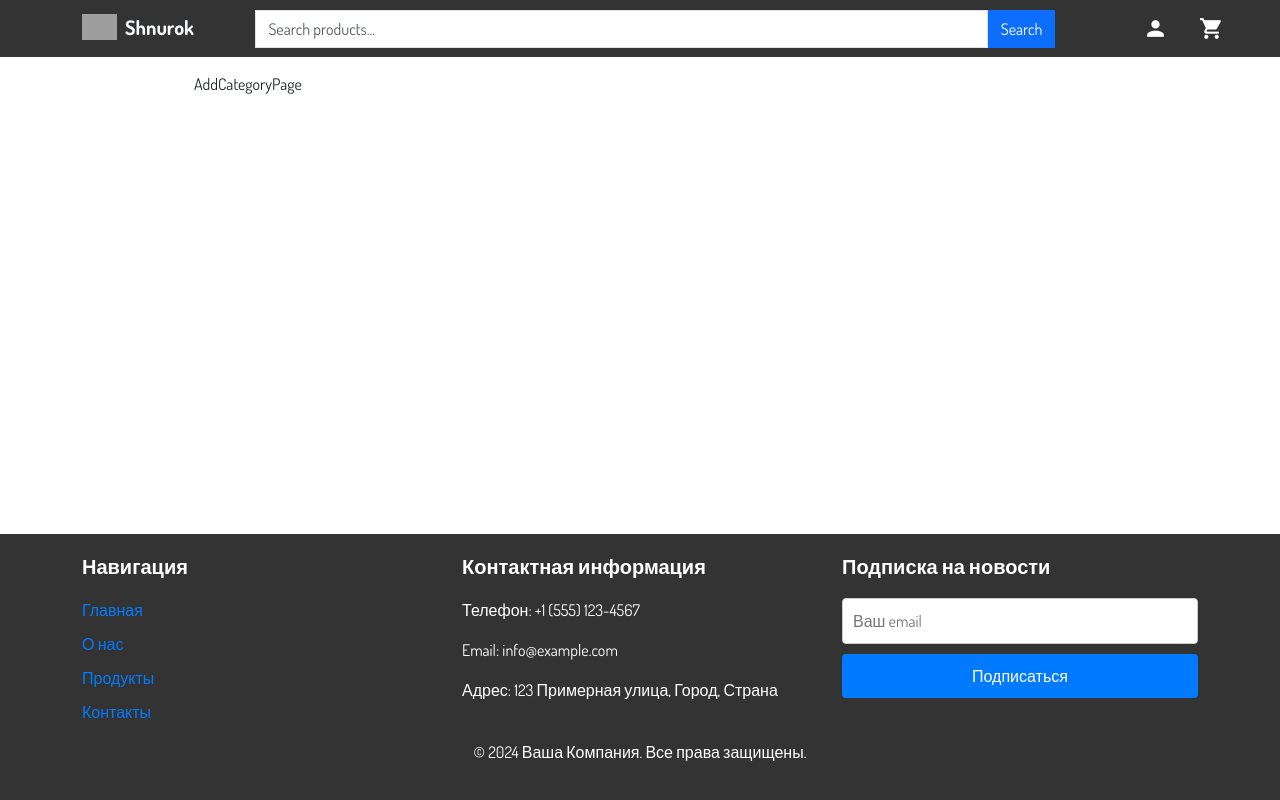
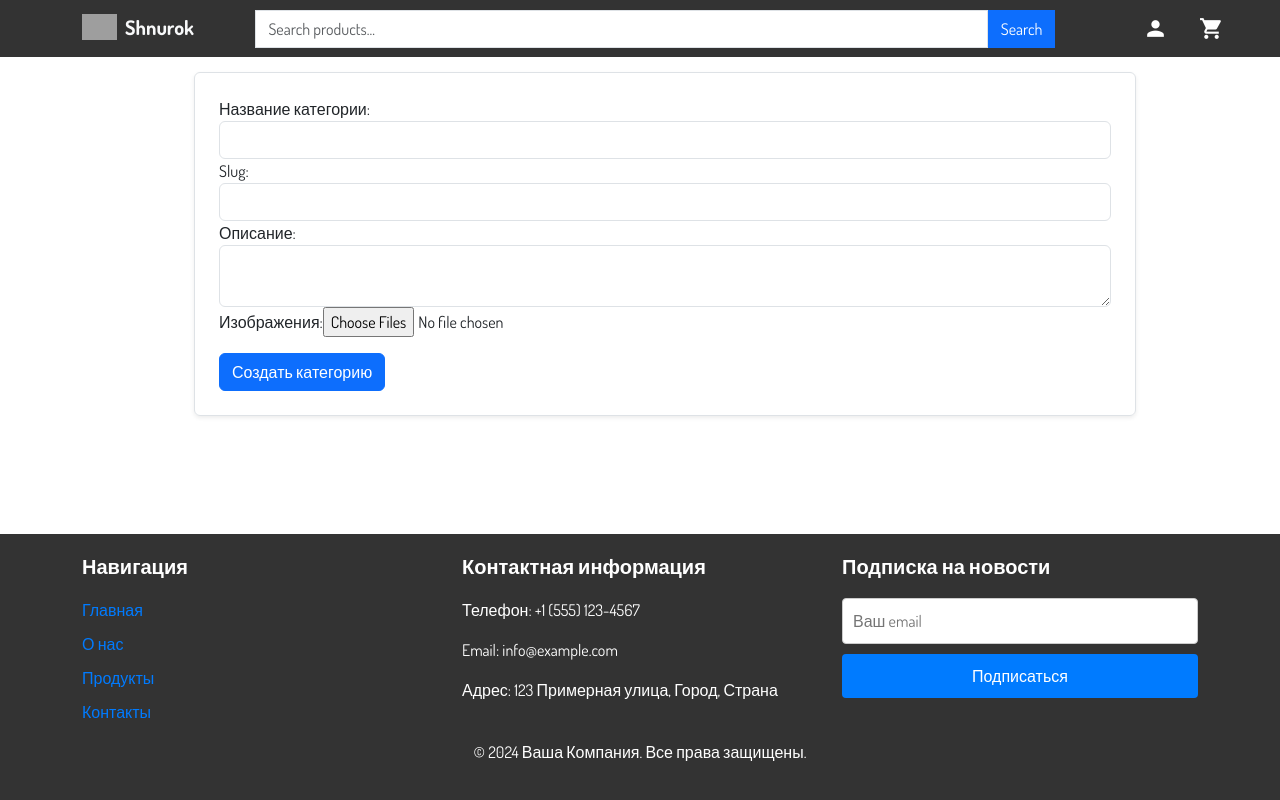
Before and after one commit to twintyit/Point, a React (Vite) app: page /admin/add-category in a window 1280 px wide. Built offline with nearby package versions, Linux system fonts and the light colour scheme; grey boxes are pictures that could not be loaded.

Commit message:
admin category

```diff
--- a/src/App.jsx
+++ b/src/App.jsx
@@ -16,8 +16,8 @@ import CheckoutPage from './pages/checkout/CheckoutPage';
 import { AuthProvider } from './contexts/AuthContext';
 
 import './App.css';
-import AddProductPage from "./pages/admin/add-category-page/AddProductPage.jsx";
-import AddCategoryPage from "./pages/admin/add-product-page/AddCategoryPage.jsx";
+import AddProductPage from "./pages/admin/add-product-page/AddProductPage.jsx";
+import AddCategoryPage from "./pages/admin/add-category-page/AddCategoryPage.jsx";
 import DeleteProductPage from "./pages/admin/delete-product-page/DeleteProductPage.jsx";
 import AdminPanel from "./pages/admin/admin-panel/AdminPanel.jsx";
 
--- a/src/contexts/CartContext.jsx
+++ b/src/contexts/CartContext.jsx
@@ -32,13 +32,15 @@ export const CartProvider = ({ children }) => {
 
     useEffect(() => {
         if (!authState.isAuthenticated && state.cart.length > 0) {
+            console.log(2);
             localStorage.setItem('cart', JSON.stringify(state.cart));
         }
     }, [state.cart, authState.isAuthenticated]);
 
     useEffect(() => {
         let tmpCart = JSON.parse(localStorage.getItem('cart'));
-        if(tmpCart != null) {
+        if(tmpCart != null && authState.isAuthenticated) {
+            console.log(1);
             tmpCart.map((item) => addToCart(item));
             localStorage.setItem('cart', JSON.stringify([]));
         }
--- /dev/null
+++ b/src/pages/admin/add-category-page/AddCategoryPage.jsx
@@ -0,0 +1,109 @@
+import React, {useState} from 'react';
+
+import './AddCategoryPage.css';
+
+const AddCategoryPage  = () => {
+    const [name, setName] = useState("");
+    const [slug, setSlug] = useState("");
+    const [description, setDescription] = useState("");
+    const [images, setImages] = useState([]);
+
+    const handleFileChange = (event) => {
+        setImages(event.target.files);
+    };
+
+    async function submitCategory() {
+        const formData = new FormData();
+        formData.append("name", name); // Изменено на маленькие буквы
+        formData.append("slug", slug || ""); // Изменено на маленькие буквы
+        formData.append("description", description); // Изменено на маленькие буквы
+
+        // Добавляем изображения
+        Array.from(images).forEach((image) => formData.append("images", image)); // Изменено на маленькие буквы
+
+        try {
+            const response = await fetch("https://shnurok.azurewebsites.net/api/prod/createcategories", {
+                method: "POST",
+                headers: {
+                    'Authorization': 'C3B90928137C34FACB117C5597DA37EB25509004',
+
+                },
+                body: formData, // Разкомментировано
+            });
+
+            if (!response.ok) throw new Error("Ошибка при отправке формы");
+
+            const result = await response.json();
+            console.log("Ответ сервера:", result);
+        } catch (error) {
+            console.error("Ошибка:", error);
+        }
+    }
+
+    return (
+
+        <form
+            id="categoryForm"
+            className="p-4 border rounded shadow-sm"
+            encType="multipart/form-data"
+            onSubmit={(e) => {
+                e.preventDefault();
+                submitCategory();
+            }}
+        >
+            <div className="form-group">
+                <label htmlFor="name">Название категории:</label>
+                <input
+                    type="text"
+                    className="form-control"
+                    id="name"
+                    name="name"
+                    value={name}
+                    onChange={(e) => setName(e.target.value)}
+                    required
+                />
+            </div>
+
+            <div className="form-group">
+                <label htmlFor="slug">Slug:</label>
+                <input
+                    type="text"
+                    className="form-control"
+                    id="slug"
+                    name="slug"
+                    value={slug}
+                    onChange={(e) => setSlug(e.target.value)}
+                />
+            </div>
+
+            <div className="form-group">
+                <label htmlFor="description">Описание:</label>
+                <textarea
+                    className="form-control"
+                    id="description"
+                    name="description"
+                    value={description}
+                    onChange={(e) => setDescription(e.target.value)}
+                    required
+                ></textarea>
+            </div>
+
+            <div className="form-group">
+                <label htmlFor="images">Изображения:</label>
+                <input
+                    type="file"
+                    className="form-control-file"
+                    id="images"
+                    name="images"
+                    multiple
+                    onChange={handleFileChange}
+                />
+            </div>
+
+            <button type="submit" className="btn btn-primary mt-3">Создать категорию</button>
+        </form>
+    );
+};
+
+
+export default AddCategoryPage ;
--- a/src/pages/admin/add-product-page/AddCategoryPage.jsx
+++ /dev/null
@@ -1,14 +0,0 @@
-import React from 'react';
-
-import './AddCategoryPage.css';
-
-const AddCategoryPage  = () => {
-
-    return (
-        <>
-            <div>AddCategoryPage</div>
-        </>
-    );
-};
-
-export default AddCategoryPage ;
```
Also changed, not shown: src/pages/admin/add-category-page/AddCategoryPage.css (added), src/pages/admin/add-category-page/AddProductPage.css (deleted), src/pages/admin/add-product-page/AddCategoryPage.css (deleted), src/pages/admin/add-product-page/AddProductPage.css (added), src/pages/admin/add-product-page/AddProductPage.jsx (renamed from src/pages/admin/add-category-page/AddProductPage.jsx).
